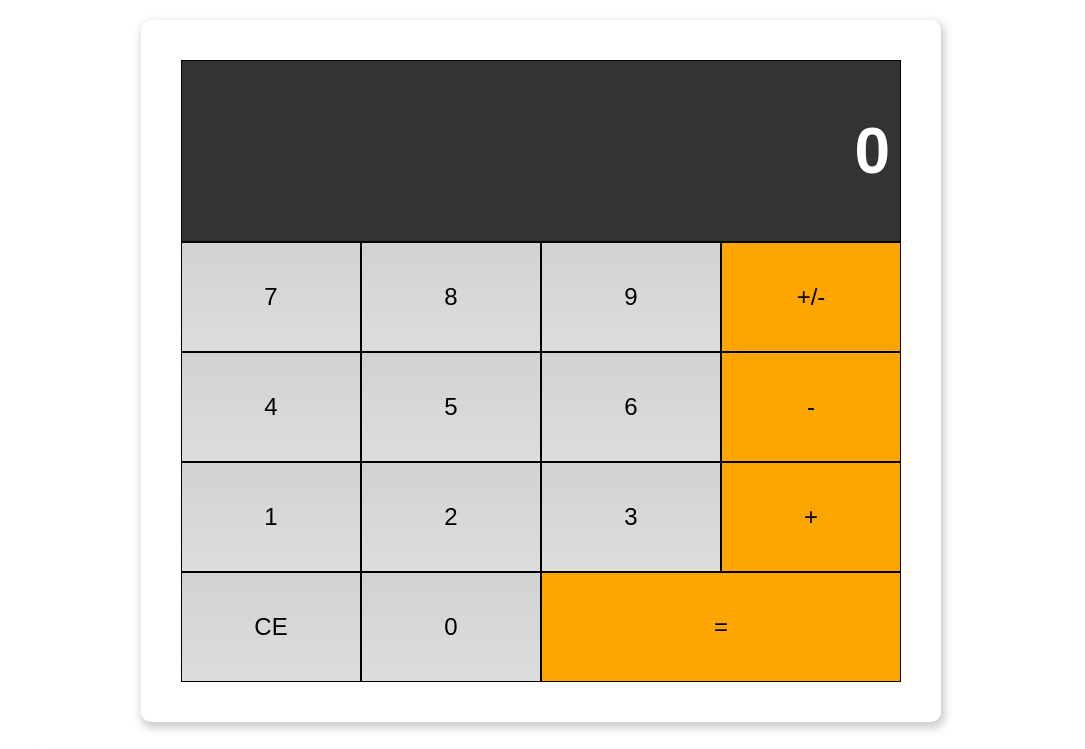
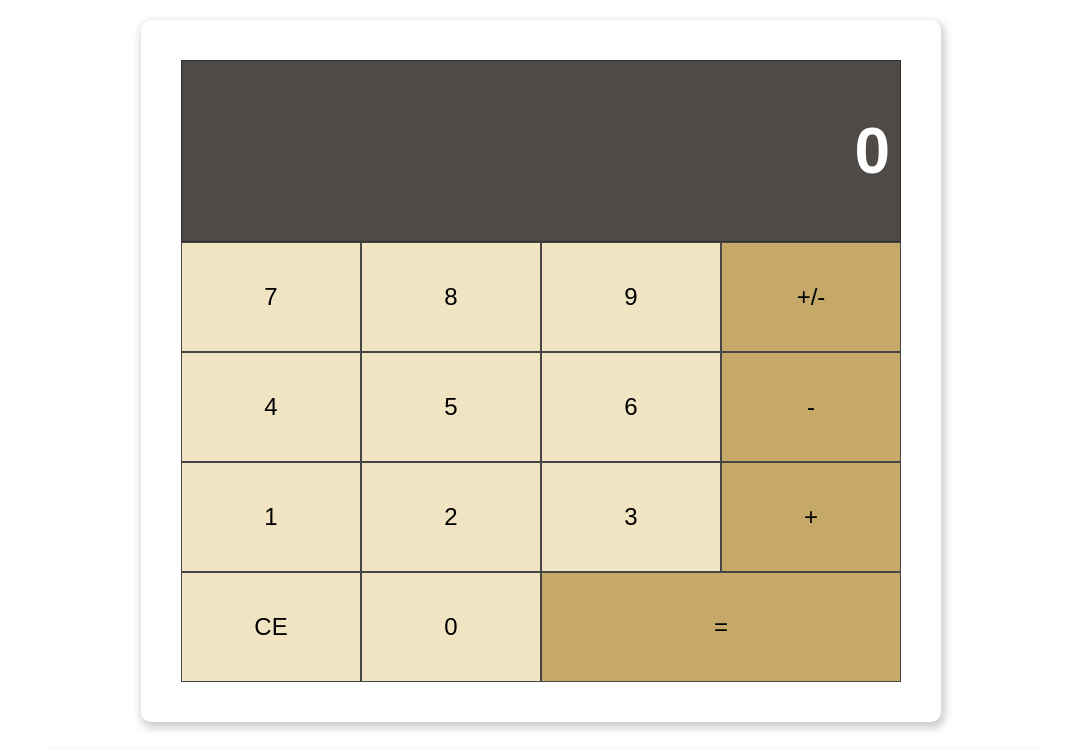
Before and after one commit to fsalll/Web-Calculator, a plain HTML site: page index.html in a window 1280 px wide. Shown: the top 749 px of the page, without its empty margins (99-1184 px from the left). Drawn offline with Linux system fonts and the light colour scheme.

Commit message:
update color

```diff
--- a/assets/style.css
+++ b/assets/style.css
@@ -21,8 +21,8 @@ body {
     font-size: 1.5em;
     text-align: center;
     padding: 40px;
-    border: 1px solid black;
-    background: -webkit-linear-gradient(top, #d2d2d2, #ddd) ;
+    border: 1px solid #464646;
+    background:#F1E4C3  ;
     cursor: pointer;
 }
 .double {
@@ -30,15 +30,15 @@ body {
 
 }
 .display {
-    color: white;
+    color: rgb(255, 255, 255);
     width: 100%;
     padding: 10px 10px;
-    background-color: #333333;
-    border: 1px solid black;
+    background-color: #4F4A45;
+    border: 1px solid #303030;
     font-size: 2em;
 }
 .operator, .negative, .equals {
-    background: orange;
+    background: #C6A969;
 }
 .card {
     box-shadow: 2px 4px 8px 2px rgba(0,0,0,0.2);
@@ -73,10 +73,10 @@ th, td{
     padding: 16px;
 }
 th{
-    background-color: orange;
+    background-color: #C6A969;
     color: white;
 }
 tr:nth-child(even){
-    background-color: #d2d2d2;
+    background-color: #F1E4C3;
 
 }
```
